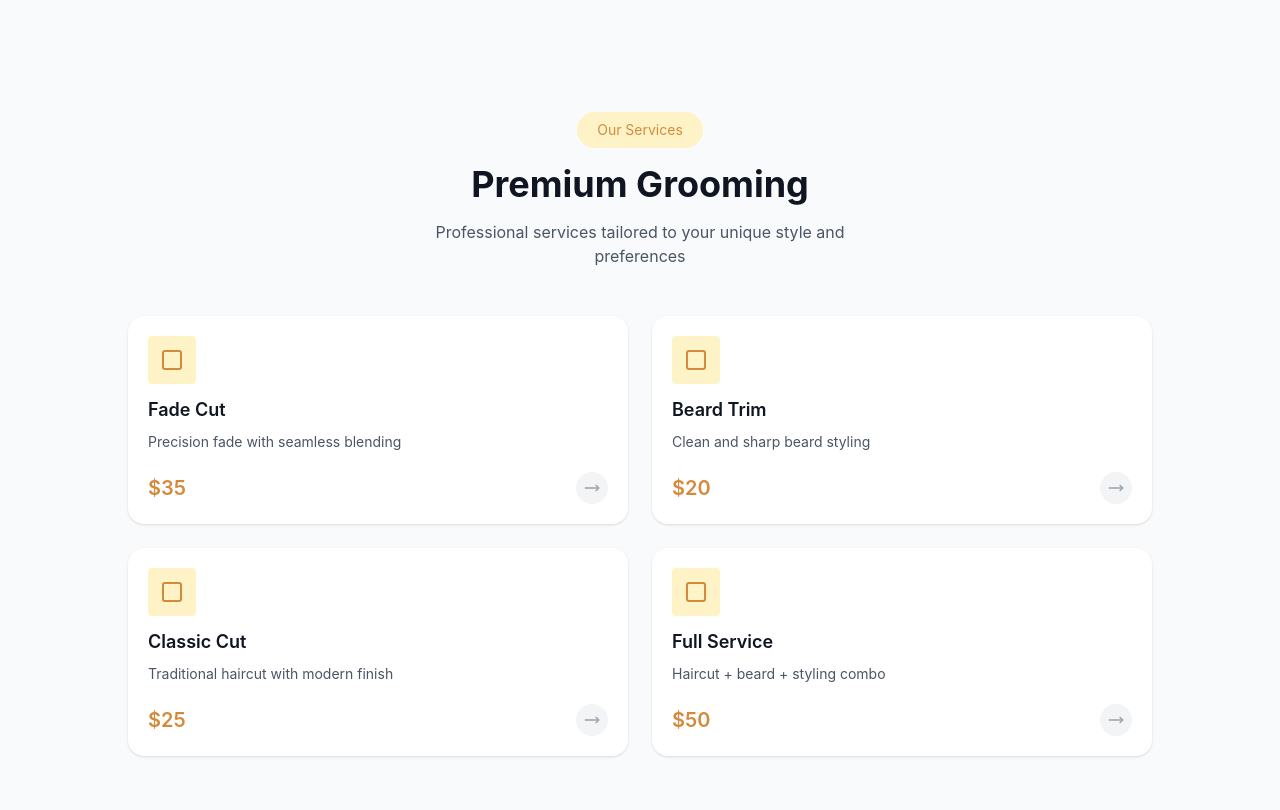
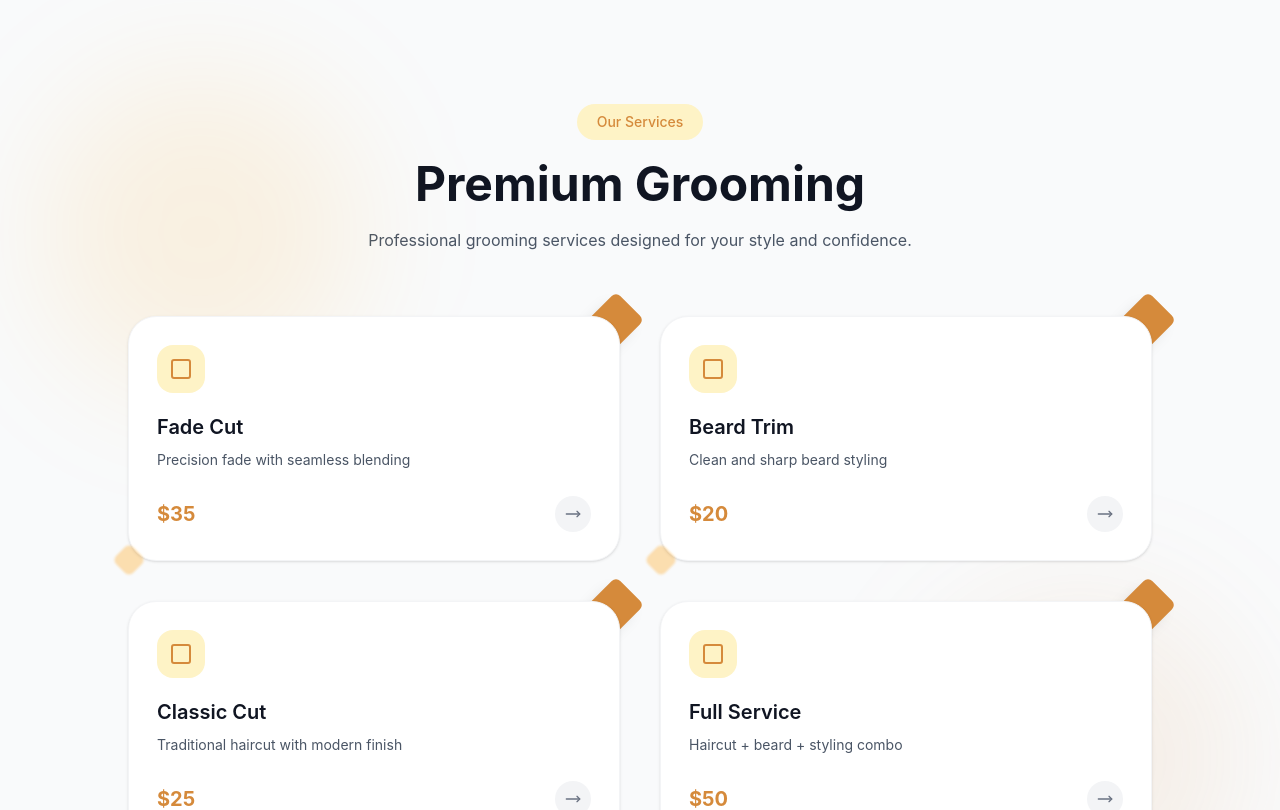
Before and after one commit to VILLARID/Cutly, a React (Vite) app in the folder frontend/: page / in a window 1280 px wide. Shown: the part 1700-2510 px from the top of the page. Built offline with nearby package versions, Linux system fonts and the light colour scheme.

Commit message:
style(services): improve layout and visual design

```diff
--- a/frontend/src/pages/Services.jsx
+++ b/frontend/src/pages/Services.jsx
@@ -26,65 +26,78 @@ function Services() {
     ];
 
     return (
-        <section
-            id="services"
-            className="relative w-full min-h-screen pt-30 px-6 bg-[#f9fafb] pb-30"
-        >
+        <section className="relative w-full py-28 px-6 bg-[#f9fafb] overflow-hidden">
 
-            {/* Header */}
-            <div className="flex flex-col items-center text-center gap-4">
+            {/* background blobs */}
+            <div className="absolute top-20 left-10 w-80 h-80 bg-[#fe9a00]/10 rounded-full blur-3xl" />
+            <div className="absolute bottom-10 right-10 w-80 h-80 bg-[#d58a3b]/10 rounded-full blur-3xl" />
 
-                <div className="bg-[#fef3c6] rounded-full px-5 py-2">
-                    <p className="text-[#d58a3b] text-sm">
+            {/* header */}
+            <div className="flex flex-col items-center text-center gap-5">
+
+                <div className="bg-[#fef3c6] px-5 py-2 rounded-full">
+                    <p className="text-[#d58a3b] text-sm font-medium">
                         Our Services
                     </p>
                 </div>
 
-                <h2 className="text-3xl md:text-4xl font-bold text-[#101522]">
+                <h2 className="text-4xl md:text-5xl font-bold text-[#101522]">
                     Premium Grooming
                 </h2>
 
-                <p className="text-gray-600 max-w-md">
-                    Professional services tailored to your unique style and preferences
+                <p className="text-gray-600 max-w-xl">
+                    Professional grooming services designed for your style and confidence.
                 </p>
 
             </div>
 
-            {/* Cards */}
-            <div className="mt-12 grid grid-cols-1 md:grid-cols-2 gap-6 max-w-5xl mx-auto">
+            {/* cards */}
+            <div className="mt-16 grid grid-cols-1 md:grid-cols-2 gap-10 max-w-5xl mx-auto">
 
                 {services.map((service, index) => (
                     <div
                         key={index}
-                        className="w-full rounded-2xl p-5 bg-white shadow flex flex-col gap-3 hover:shadow-lg transition"
+                        className="relative group"
                     >
 
-                        {/* Icon */}
-                        <div className="flex items-center justify-center bg-[#fef3c6] w-12 h-12 rounded-sm">
+                        {/* floating shape (outside card effect) */}
+                        <div className="absolute -top-4 -right-4 w-10 h-10 bg-[#d58a3b] rotate-45 rounded-md shadow-lg group-hover:rotate-90 transition duration-500" />
+
+                        {/* card */}
+                        <div className="relative bg-white rounded-[28px] p-7 shadow-sm border border-gray-100 hover:shadow-xl transition-all duration-300 group-hover:-translate-y-2">
+
+                            {/* inner decorative corner */}
+                            <div className="absolute -bottom-3 -left-3 w-6 h-6 bg-[#fe9a00]/30 rounded-md rotate-45 blur-[1px]" />
+
+                            {/* icon */}
+                            <div className="w-12 h-12 flex items-center justify-center bg-[#fef3c6] rounded-2xl mb-5 group-hover:scale-110 transition">
                                 <Square className="text-[#d58a3b]" />
                             </div>
 
-                        {/* Info */}
-                        <div className="flex flex-col gap-2">
-                            <h3 className="font-semibold text-lg text-[#101522]">
+                            {/* title */}
+                            <h3 className="text-xl font-semibold text-[#101522]">
                                 {service.title}
                             </h3>
-                            <p className="text-gray-600 text-sm">
+
+                            {/* desc */}
+                            <p className="text-gray-600 text-sm mt-2 leading-relaxed">
                                 {service.desc}
                             </p>
-                        </div>
 
-                        {/* Footer */}
-                        <div className="flex justify-between items-center mt-2">
-                            <span className="text-[#d58a3b] font-semibold text-xl">
+                            {/* footer */}
+                            <div className="flex justify-between items-center mt-6">
+
+                                <span className="text-[#d58a3b] font-bold text-xl">
                                     {service.price}
                                 </span>
 
-                            <div className="flex justify-center items-center w-8 h-8 bg-gray-100 rounded-full hover:bg-gray-200 transition">
-                                <MoveRight className="text-gray-400 size-4" />
-                            </div>
+                                <div className="w-9 h-9 flex items-center justify-center rounded-full bg-gray-100 group-hover:bg-[#fef3c6] transition">
+                                    <MoveRight className="text-gray-500 group-hover:text-[#d58a3b] transition size-4" />
                                 </div>
 
+                            </div>
+
+                        </div>
                     </div>
                 ))}
 
```
Lines whose indentation alone changed are shown as unchanged.
